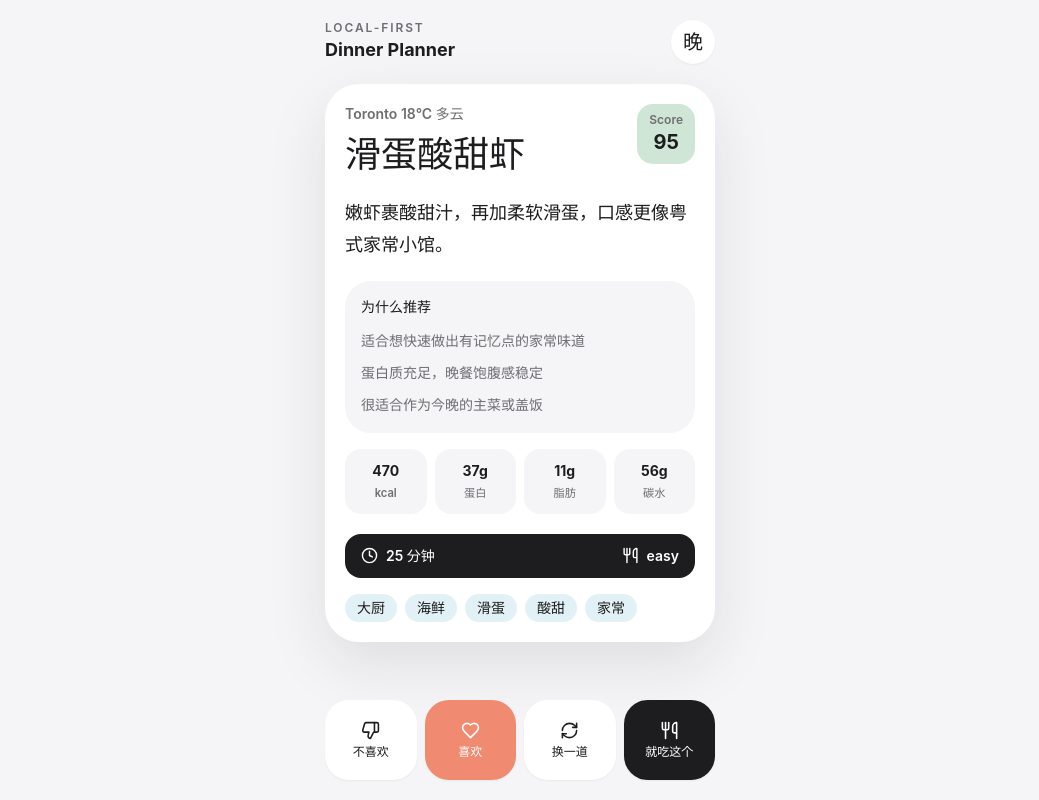
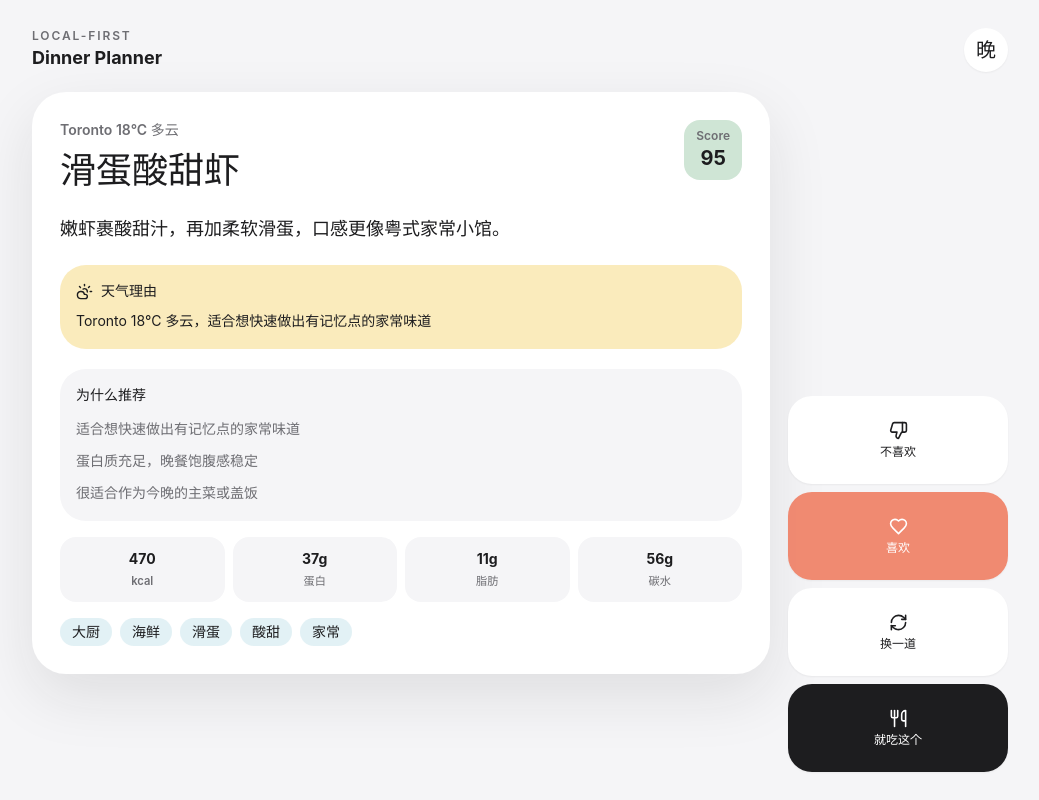
Before and after one commit to Woodyhu96/MealMind, a React (Vite) app: page / in a window 1280 px wide. Both pictures are taken after a click on the button "生成今晚菜单". Shown: the whole page, without its empty margins (120-1159 px from the left). Built offline with nearby package versions, Linux system fonts and the light colour scheme.

Commit message:
Refine recommendation layout by device

```diff
--- a/src/App.tsx
+++ b/src/App.tsx
@@ -5,6 +5,7 @@ import { DishCard } from "./components/DishCard";
 import { HomeView } from "./components/HomeView";
 import { ThinkingView } from "./components/ThinkingView";
 import { offlineDishes } from "./data/offlineDishes";
+import { useDeviceProfile } from "./hooks/useDeviceProfile";
 import { useLocalPreferences } from "./hooks/useLocalPreferences";
 import type { DinnerDish } from "./types/dinner";
 import { rankDishes } from "./utils/preferenceEngine";
@@ -18,6 +19,7 @@ export default function App() {
   const [nutritionMode, setNutritionMode] = useState(true);
   const [currentIndex, setCurrentIndex] = useState(0);
   const [confirmedDish, setConfirmedDish] = useState<DinnerDish | null>(null);
+  const deviceProfile = useDeviceProfile();
   const { preferences, recordFeedback } = useLocalPreferences();
 
   const rankedDishes = useMemo(
@@ -66,7 +68,7 @@ export default function App() {
   };
 
   return (
-    <AppShell>
+    <AppShell deviceProfile={deviceProfile}>
       {view === "home" && (
         <HomeView
           prompt={prompt}
--- a/src/components/AppShell.tsx
+++ b/src/components/AppShell.tsx
@@ -1,13 +1,15 @@
 import type { ReactNode } from "react";
+import type { DeviceProfile } from "../hooks/useDeviceProfile";
 
 type AppShellProps = {
   children: ReactNode;
+  deviceProfile: DeviceProfile;
 };
 
-export function AppShell({ children }: AppShellProps) {
+export function AppShell({ children, deviceProfile }: AppShellProps) {
   return (
-    <main className="min-h-screen bg-paper text-ink">
-      <div className="mx-auto flex min-h-screen w-full max-w-[430px] flex-col px-5 py-5">
+    <main className="min-h-screen bg-paper text-ink" data-device={deviceProfile}>
+      <div className="app-frame mx-auto flex min-h-screen w-full flex-col px-5 py-5">
         <div className="mb-5 flex items-center justify-between">
           <div>
             <p className="text-xs font-semibold uppercase tracking-[0.16em] text-muted">Local-first</p>
--- a/src/components/DinnerSummary.tsx
+++ b/src/components/DinnerSummary.tsx
@@ -31,14 +31,6 @@ export function DinnerSummary({ dish, nutritionMode, onRestart }: DinnerSummaryP
         <h1 className="mt-2 text-4xl font-bold leading-tight">{dish.name}</h1>
         <p className="mt-4 text-lg leading-8">{dish.description}</p>
 
-        <div className="mt-5 rounded-[26px] bg-citrus/50 p-4">
-          <p className="text-sm font-bold text-ink">天气理由</p>
-          <p className="mt-2 text-sm leading-6 text-ink">
-            {dish.weatherContext.location} {dish.weatherContext.temperatureC}°C {dish.weatherContext.condition}，
-            {dish.recommendationReason[0]}
-          </p>
-        </div>
-
         {nutritionMode && (
           <div className="mt-4 rounded-[26px] bg-paper p-4">
             <p className="text-sm font-bold">营养摘要</p>
@@ -48,11 +40,6 @@ export function DinnerSummary({ dish, nutritionMode, onRestart }: DinnerSummaryP
             </p>
           </div>
         )}
-
-        <div className="mt-4 flex items-center justify-between rounded-2xl bg-ink px-4 py-3 text-sm font-bold text-white">
-          <span>{dish.cooking.timeMinutes} 分钟</span>
-          <span>{dish.cooking.difficulty}</span>
-        </div>
       </div>
 
       <div className="mt-5 rounded-[32px] bg-white p-5 shadow-sm">
--- a/src/components/DishCard.tsx
+++ b/src/components/DishCard.tsx
@@ -1,4 +1,4 @@
-import { Clock, Heart, RefreshCw, ThumbsDown, Utensils } from "lucide-react";
+import { CloudSun, Heart, RefreshCw, ThumbsDown, Utensils } from "lucide-react";
 import { useRef } from "react";
 import type { ReactNode } from "react";
 import type { DinnerDish } from "../types/dinner";
@@ -33,9 +33,9 @@ export function DishCard({ dish, nutritionMode, onLike, onDislike, onNext, onCon
   };
 
   return (
-    <section className="flex flex-1 flex-col">
+    <section className="dish-view flex flex-1 flex-col">
       <div
-        className="touch-pan-y rounded-[34px] bg-white p-5 shadow-soft"
+        className="dish-card-surface touch-pan-y rounded-[34px] bg-white p-5 shadow-soft"
         onPointerDown={(event) => {
           swipeStartX.current = event.clientX;
         }}
@@ -59,6 +59,17 @@ export function DishCard({ dish, nutritionMode, onLike, onDislike, onNext, onCon
 
         <p className="mt-5 text-lg leading-8 text-ink">{dish.description}</p>
 
+        <div className="mt-5 rounded-[26px] bg-citrus/50 p-4">
+          <p className="flex items-center gap-2 text-sm font-bold text-ink">
+            <CloudSun size={17} />
+            天气理由
+          </p>
+          <p className="mt-2 text-sm leading-6 text-ink">
+            {dish.weatherContext.location} {dish.weatherContext.temperatureC}°C {dish.weatherContext.condition}，
+            {dish.recommendationReason[0]}
+          </p>
+        </div>
+
         <div className="mt-5 rounded-[26px] bg-paper p-4">
           <p className="text-sm font-bold text-ink">为什么推荐</p>
           <div className="mt-3 space-y-2">
@@ -79,17 +90,6 @@ export function DishCard({ dish, nutritionMode, onLike, onDislike, onNext, onCon
           </div>
         )}
 
-        <div className="mt-5 flex items-center justify-between rounded-2xl bg-ink px-4 py-3 text-white">
-          <span className="flex items-center gap-2 text-sm font-semibold">
-            <Clock size={17} />
-            {dish.cooking.timeMinutes} 分钟
-          </span>
-          <span className="flex items-center gap-2 text-sm font-semibold">
-            <Utensils size={17} />
-            {dish.cooking.difficulty}
-          </span>
-        </div>
-
         <div className="mt-4 flex flex-wrap gap-2">
           {dish.tags.map((tag) => (
             <span key={tag} className="rounded-full bg-ocean/25 px-3 py-1 text-sm font-medium text-ink">
@@ -99,7 +99,7 @@ export function DishCard({ dish, nutritionMode, onLike, onDislike, onNext, onCon
         </div>
       </div>
 
-      <div className="mt-auto grid grid-cols-4 gap-2 pt-5">
+      <div className="dish-actions mt-auto grid grid-cols-4 gap-2 pt-5">
         <ActionButton label="不喜欢" onClick={onDislike} tone="light" icon={<ThumbsDown size={19} />} />
         <ActionButton label="喜欢" onClick={onLike} tone="warm" icon={<Heart size={19} />} />
         <ActionButton label="换一道" onClick={onNext} tone="light" icon={<RefreshCw size={19} />} />
--- a/src/components/HomeView.tsx
+++ b/src/components/HomeView.tsx
@@ -24,12 +24,13 @@ export function HomeView({
   onGenerate,
 }: HomeViewProps) {
   return (
-    <section className="flex flex-1 flex-col">
-      <div className="pt-3">
+    <section className="home-view flex flex-1 flex-col">
+      <div className="home-hero pt-3">
         <p className="text-lg font-semibold text-muted">Good Evening, Woody</p>
         <h1 className="mt-3 text-[2.75rem] font-bold leading-[0.98] tracking-normal">今晚想吃点什么？</h1>
       </div>
 
+      <div className="home-controls flex flex-1 flex-col">
         <div className="mt-9 rounded-[32px] bg-white p-4 shadow-soft">
           <textarea
             value={prompt}
@@ -58,6 +59,7 @@ export function HomeView({
           <Sparkles size={20} />
           生成今晚菜单
         </button>
+      </div>
     </section>
   );
 }
--- /dev/null
+++ b/src/hooks/useDeviceProfile.ts
@@ -0,0 +1,31 @@
+import { useEffect, useState } from "react";
+
+export type DeviceProfile = "iphone-safari" | "desktop-chrome" | "default";
+
+function detectDeviceProfile(): DeviceProfile {
+  const userAgent = navigator.userAgent;
+  const isIPhone = /iPhone/.test(userAgent);
+  const isSafari = /Safari/.test(userAgent) && !/CriOS|FxiOS|EdgiOS/.test(userAgent);
+  const isChrome = /Chrome|CriOS/.test(userAgent) && !/Edg|EdgiOS/.test(userAgent);
+  const hasTouch = navigator.maxTouchPoints > 0;
+
+  if (isIPhone && isSafari) {
+    return "iphone-safari";
+  }
+
+  if (isChrome && !hasTouch) {
+    return "desktop-chrome";
+  }
+
+  return "default";
+}
+
+export function useDeviceProfile() {
+  const [deviceProfile, setDeviceProfile] = useState<DeviceProfile>("default");
+
+  useEffect(() => {
+    setDeviceProfile(detectDeviceProfile());
+  }, []);
+
+  return deviceProfile;
+}
--- a/src/index.css
+++ b/src/index.css
@@ -26,6 +26,64 @@ body {
   background: #f5f5f7;
 }
 
+.app-frame {
+  max-width: 430px;
+}
+
+[data-device="desktop-chrome"] .app-frame {
+  max-width: 1040px;
+  padding: 28px 32px;
+}
+
+[data-device="desktop-chrome"] .home-view {
+  display: grid;
+  grid-template-columns: minmax(0, 1fr) 390px;
+  column-gap: 36px;
+  align-items: start;
+}
+
+[data-device="desktop-chrome"] .home-hero {
+  padding-top: 72px;
+}
+
+[data-device="desktop-chrome"] .home-hero h1 {
+  max-width: 560px;
+  font-size: 4.5rem;
+}
+
+[data-device="desktop-chrome"] .home-controls {
+  min-height: calc(100vh - 150px);
+}
+
+[data-device="desktop-chrome"] .dish-view {
+  display: grid;
+  grid-template-columns: minmax(0, 1fr) 220px;
+  gap: 18px;
+  align-items: start;
+}
+
+[data-device="desktop-chrome"] .dish-card-surface {
+  padding: 28px;
+}
+
+[data-device="desktop-chrome"] .dish-actions {
+  position: sticky;
+  top: 28px;
+  grid-template-columns: 1fr;
+  padding-top: 0;
+}
+
+[data-device="desktop-chrome"] .dish-actions button {
+  min-height: 88px;
+}
+
+[data-device="iphone-safari"] .app-frame {
+  max-width: 430px;
+  padding-left: max(20px, env(safe-area-inset-left));
+  padding-right: max(20px, env(safe-area-inset-right));
+  padding-bottom: max(20px, env(safe-area-inset-bottom));
+}
+
 button,
 textarea {
   font: inherit;
```
Lines whose indentation alone changed are shown as unchanged.
